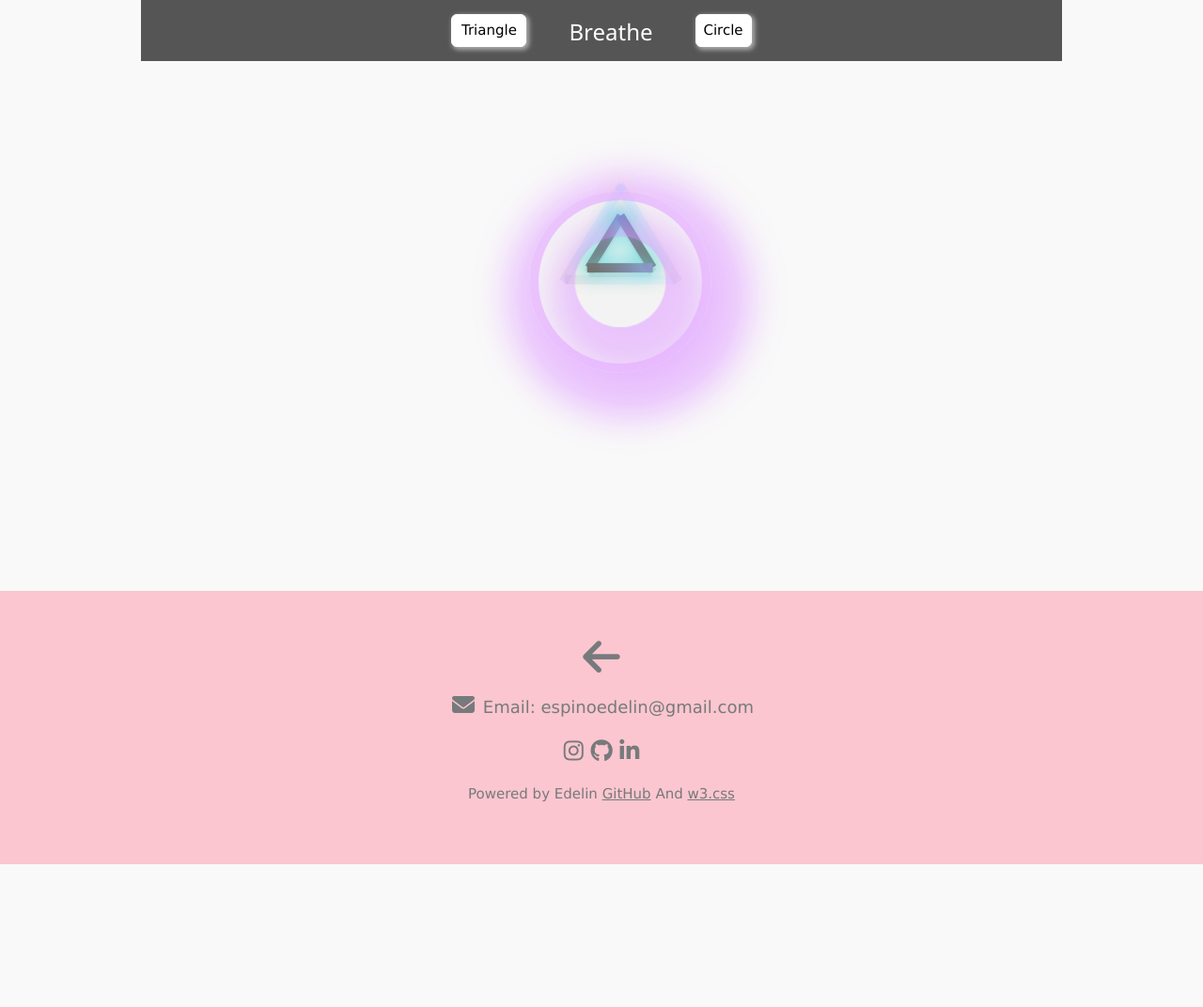
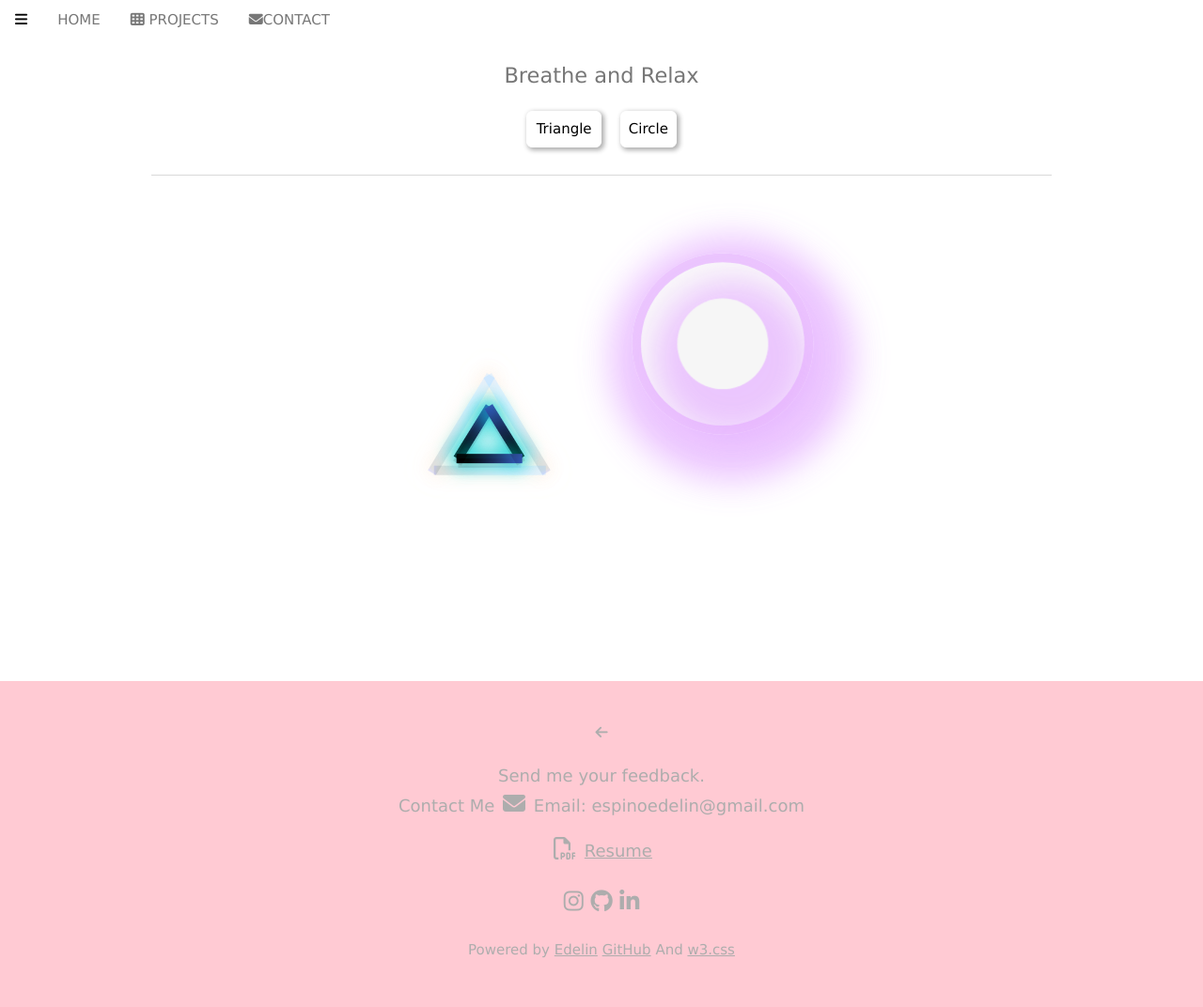
Before and after one commit to Edelin11/EdelinPortfolios, a PHP site: page /Relax/breathe.html in a window 1280 px wide. Shown: the whole page at 94% size. Before the commit the page ends 920 px from the top, so only its background shows below. Run offline with PHP 8.4, Linux system fonts and the light colour scheme; some libraries are stand-ins or nearby versions.

Commit message:
update in design and bugs

```diff
--- a/Calculator/calc.css
+++ b/Calculator/calc.css
@@ -12,8 +12,8 @@ body{
 }
 #contact{
     position: absolute;
-  bottom: 0;
-  width: 100%;
+    bottom: 0;
+    width: 100%;
 }
 .top{
     margin-top: -20px;;
--- a/Calculator/calc.html
+++ b/Calculator/calc.html
@@ -17,13 +17,13 @@
                 <a class="w3-bar-item w3-button w3-hover-white w3-hide-medium" href="javascript:void(0);"  onclick="toggleFunction()" title="Toggle Navigation Menu"> <i class="fa fa-bars"></i> </a>
                 <a href="/EdelinPortfolios/index" class="w3-bar-item w3-button">HOME</a>
                 <a href="/EdelinPortfolios/index.html#projects" class="w3-bar-item w3-button w3-hide-small"><i class="fa fa-th"></i> PROJECTS</a>
-                <a href="/EdelinPortfolios/index.html#contact" class="w3-bar-item w3-button w3-hide-small"><i class="fa fa-envelope"></i>CONTACT</a>
+                <a href="#contact" class="w3-bar-item w3-button w3-hide-small"><i class="fa fa-envelope"></i>CONTACT</a>
             </div>
              <!-- Navbar on small screens -->
       <div id="navDemo" class="w3-bar-block w3-white w3-hide w3-hide-large w3-hide-medium">
         <a href="/EdelinPortfolios/index" class="w3-bar-item w3-button">HOME</a>
             <a href="/EdelinPortfolios/index.html#projects" class="w3-bar-item w3-button" onclick="toggleFunction()">PROJECTS</a>
-            <a href="/EdelinPortfolios/index.html#contact" class="w3-bar-item w3-button" onclick="toggleFunction()">CONTACT</a>
+            <a href="#contact" class="w3-bar-item w3-button" onclick="toggleFunction()">CONTACT</a>
           </div>
         </div>
 
@@ -60,6 +60,7 @@
 
 <!-- Footer -->
 <footer class="w3-center w3-padding-64 w3-opacity w3-hover-opacity-off for_footer" >
+    <h2 id="contact"></h2>
     <a href="/EdelinPortfolios/index"><i class="fas fa-arrow-left size"></i></a>
     <div class="w3-xlarge w3-section">
       <div class="w3-large w3-margin-bottom w3-center">Send me your feedback.<br> Contact Me
--- a/Relax/breathe.css
+++ b/Relax/breathe.css
@@ -1,28 +1,23 @@
-
-body{
-    background: rgba(238, 238, 238, 0.349);
+body, html {
+    height: 100%;
+    color: #777;
+    line-height: 1.8;
+    background: white;
 }
 .for_footer{
     background: rgba(255, 81, 110, 0.507);
-    margin-top: 100px;
-}
-.size{
-    font-size: 3em;;
-}
-#contact{
-    position: relative;
-    bottom: -200px;
 }
 .top{
-    position: relative;
-    top: 0px;
-    margin-bottom: 200px;
-    background-color: rgba(0, 0, 0, 0.658);
+    padding-bottom: 150px;
 }
-.group{
-    display: flex;
-    place-content: center;
+
+.title{
+    margin-top: 50px;
+    font-size: 1.5em;
+    color: #777;
+    padding: 10px;
 }
+
 
 /* The buttons of the figures */
 .forCircle{
@@ -45,17 +40,11 @@ body{
 
 .forCircle:active {
   background-color: white;
-  box-shadow: 0 5px #666;
+  box-shadow: 0 5px rgb(102, 102, 102);
   transform: translateY(4px);
 }
-h3{
-    position: relative;
-    top: 10px;
-    padding-left: 30px;
-    padding-right: 30px;
-}
+
 .forTriangle{
-
     border-radius: 6px;
     border: 1px solid white;
     background: white;
@@ -79,16 +68,14 @@ h3{
 
 .forTriangle:active {
   background-color: white;
-  box-shadow: 0 5px #666;
+  box-shadow: 0 5px rgb(102, 102, 102);
   transform: translateY(4px);
 }
 
 /* The figures */
 #container{
-    position: relative;
-    top: 180px;
-    left: 80px;
-    transform: translate(-300%, 0%);
+    /* container for triangle */
+    transform: translate(-0%, 0%);
 }
 .tri1-1, .tri1-2, .tri1-3{
     position: absolute;
@@ -256,9 +243,7 @@ h3{
 /* Here starts the circle  */
 
 #container2{
-    position: absolute;
-    top: 250px;
-    transform: translate(-205%, 0%);
+    transform: translate(0%, 0%);
 }
 
 .circle1{
--- a/Relax/breathe.html
+++ b/Relax/breathe.html
@@ -12,15 +12,33 @@
     <link rel="stylesheet" href="../Relax/breathe.css">
 </head>
 <body>
+<!-- Navigation bar -->
+<div class="w3-top top-nav">
+  <div class="w3-bar" id="myNavbar">
+      <a class="w3-bar-item w3-button w3-hover-white w3-hide-medium" href="javascript:void(0);"  onclick="toggleFunction()" title="Toggle Navigation Menu"> <i class="fa fa-bars"></i> </a>
+      <a href="/EdelinPortfolios/index" class="w3-bar-item w3-button">HOME</a>
+      <a href="/EdelinPortfolios/index.html#projects" class="w3-bar-item w3-button w3-hide-small"><i class="fa fa-th"></i> PROJECTS</a>
+      <a href="#contact" class="w3-bar-item w3-button w3-hide-small"><i class="fa fa-envelope"></i>CONTACT</a>
+  </div>
+   <!-- Navbar on small screens -->
+<div id="navDemo" class="w3-bar-block w3-white w3-hide w3-hide-large w3-hide-medium">
+<a href="/EdelinPortfolios/index" class="w3-bar-item w3-button">HOME</a>
+  <a href="/EdelinPortfolios/index.html#projects" class="w3-bar-item w3-button" onclick="toggleFunction()">PROJECTS</a>
+  <a href="#contact" class="w3-bar-item w3-button" onclick="toggleFunction()">CONTACT</a>
+</div>
+</div>
 
 <div class="w3-content container w3-center top">
+  <div class="w3-center container title">Breathe and Relax</div>
+  <button class="forTriangle m-2" onclick="showTriangle()">Triangle</button>
+  <button class="forCircle m-2" onclick="showCircle()">Circle</button>
+  <hr>
 
-  <div class="w3-center container group">
-    <button class="forTriangle m-3" onclick="showTriangle()">Triangle</button>
+  <div class="container w3-center col-sm-5 d-flex w3-padding-64 ">
 
-    <div class="my-2" id="myDIV">
-        <div id="container">
-          <div class="tri1-1"  ></div>
+      <div class="col-sm-1 w3-center w3-content" id="myDIV">
+        <div class=" " id="container">
+          <div class="tri1-1"></div>
           <div class="tri1-2"></div>
           <div class="tri1-3"></div>
           <div class="tri2-1"></div>
@@ -32,35 +50,62 @@
         </div>
       </div>
 
-      <h3 style="color:white">Breathe</h3>
 
-    <button class="forCircle m-3" onclick="showCircle()">Circle</button>
-      <div class="my-2" id="myDIV2">
-        <div id="container2">
+      <div class=" col-sm-1 p-5 w3-center w3-content" id="myDIV2">
+        <div class=" "id="container2">
           <div class="circle1"></div>
           <div class="circle2"></div>
         </div>
-      </div>
-    </div>
+
       </div>
 
-<div class="w3-padding-32"></div>
+ </div>
+
+</div>
 
    <!-- Footer -->
-   <footer class="w3-center w3-padding-48 w3-opacity w3-hover-opacity-off for_footer" id="contact">
+<footer class="w3-center w3-padding-32 w3-opacity w3-hover-opacity-off for_footer" >
+  <h2 id="contact"></h2>
   <a href="/EdelinPortfolios/index"><i class="fas fa-arrow-left size"></i></a>
   <div class="w3-xlarge w3-section">
+    <div class="w3-large w3-margin-bottom w3-center">Send me your feedback.<br> Contact Me
+        <i class="fa fa-envelope fa-fw w3-xlarge "></i> Email:  espinoedelin@gmail.com
+    </div>
     <div class="w3-large w3-margin-bottom w3-center">
-          <i class="fa fa-envelope fa-fw w3-xlarge "></i> Email: espinoedelin@gmail.com<br>
+      <i class="fa fa-file-pdf-o fa-fw w3-xlarge "></i>
+      <a href="eEspino-resume-2021.pdf" title="Edelin's Resume">Resume</a><br>
   </div>
     <a href="https://www.instagram.com/watashiwaedelin/" title="Instagram"><i class="fa fa-instagram w3-hover-opacity"> </i></a>
     <a href="https://github.com/Edelin11" title="GitHub"> <i class="fa fa-github w3-hover-opacity"></i></a>
     <a href="https://www.linkedin.com/in/edelin-espino-48680480/" title="LinkedIn"><i class="fa fa-linkedin w3-hover-opacity"></i></a>
   </div>
-    <p>Powered by Edelin <a href="https://github.com/Edelin11">GitHub</a> And <a href="https://www.w3schools.com/w3css/default.asp" title="W3.CSS" target="_blank" class="w3-hover-text-green">w3.css</a></p>
+  <p>Powered by <a href="https://github.com/Edelin11/EdelinPortfolios">Edelin</a> <a href="https://github.com/Edelin11">GitHub</a> And <a href="https://www.w3schools.com/w3css/default.asp" title="W3.CSS" target="_blank" class="w3-hover-text-green">w3.css</a></p>
 </footer>
 
+
+  <script src="https://kit.fontawesome.com/9be300201e.js" crossorigin="anonymous"></script>
+  <script>
+    // Change style of navbar on scroll
+window.onscroll = function() {myFunction()};
+function myFunction() {
+    var navbar = document.getElementById("myNavbar");
+    if (document.body.scrollTop > 100 || document.documentElement.scrollTop > 100) {
+        navbar.className = "w3-bar" + " w3-card" + " w3-animate-top" + " w3-white";
+    } else {
+        navbar.className = navbar.className.replace(" w3-card w3-animate-top w3-white", "");
+    }
+}
+
+// Used to toggle the menu on small screens when clicking on the menu button
+function toggleFunction() {
+    var x = document.getElementById("navDemo");
+    if (x.className.indexOf("w3-show") == -1) {
+        x.className += " w3-show";
+    } else {
+        x.className = x.className.replace(" w3-show", "");
+    }
+}
+</script>
 <script src="../Relax/breathe.js"></script>
-  <script src="https://kit.fontawesome.com/9be300201e.js" crossorigin="anonymous"></script>
 </body>
 </html>
--- a/index.html
+++ b/index.html
@@ -156,7 +156,8 @@
                   <span class="close4">&times;</span>
                   <p><h1>Meditate</h1><hr>I love meditation and breathing is an important aspect of it. Practicing deep breathing could help you
                     with anxiety, relaxing and it can help you be present in the moment.
-                    <br>That's why I created this simple program simulating a calm breathing pattern to help you take time to relax.
+                    <br>That's why I created this simple program simulating a calm breathing pattern to help you take time to relax. <br>
+                    Click on one of the two buttons to choose what figure you want to use.
                   </p>
                   </div>
                 <!-- Modal content close -->
```
Also changed, not shown: FlipWord/flip.css (+25 -25 lines), FlipWord/flipgame.html (+51 -6 lines). Lines whose indentation alone changed are shown as unchanged.
